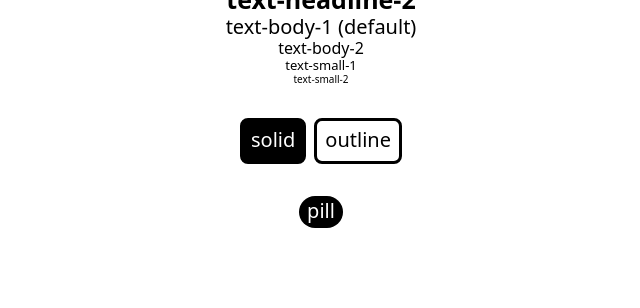
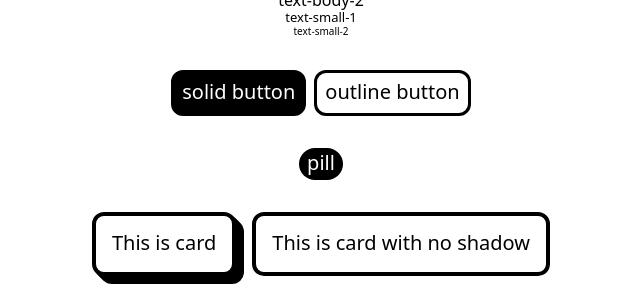
Before and after one commit to wevisdemo/conlab, a Next.js app: page / in a window 1280 px wide. Shown: the part 489-797 px from the top of the page, without its empty margins (319-959 px from the left). Built offline with nearby package versions, Linux system fonts and the light colour scheme.

Commit message:
Add card component

```diff
--- a/assets/styles/globals.css
+++ b/assets/styles/globals.css
@@ -38,6 +38,11 @@
   .text-small-2 {
     @apply text-[10px];
   }
+
+  .oblique-shadow {
+    box-shadow: 8px 8px black, 7px 7px black, 6px 6px black, 5px 5px black,
+      4px 4px black, 3px 3px black, 2px 2px black, 1px 1px black;
+  }
 }
 
 @layer base {
--- a/components/button.tsx
+++ b/components/button.tsx
@@ -14,7 +14,7 @@ const Button: FunctionComponent<ButtonProps> = ({
 }) => (
   <button
     onClick={onClick}
-    className={`${className} border-black border-[3px] rounded-lg p-2 text-center ${
+    className={`${className} border-black border-[3px] rounded-xl p-2 text-center ${
       state === 'solid' ? 'bg-black text-white' : ''
     }`}
   >
--- /dev/null
+++ b/components/card.tsx
@@ -0,0 +1,17 @@
+import { FunctionComponent } from 'react';
+
+type CardProps = {
+  noShadow?: boolean;
+};
+
+const Card: FunctionComponent<CardProps> = ({ children, noShadow }) => (
+  <div
+    className={`rounded-xl border-4 border-black p-4 ${
+      noShadow ? '' : 'oblique-shadow'
+    }`}
+  >
+    {children}
+  </div>
+);
+
+export default Card;
--- a/pages/index.tsx
+++ b/pages/index.tsx
@@ -1,5 +1,6 @@
 import Head from 'next/head';
 import Button from '../components/button';
+import Card from '../components/card';
 import Pill from '../components/pill';
 
 const Home = () => (
@@ -29,16 +30,21 @@ const Home = () => (
 
       <div className="flex flex-row space-x-2">
         <Button state="solid" onClick={() => alert('solid clicked')}>
-          solid
+          solid button
         </Button>
         <Button state="outline" onClick={() => alert('outline clicked')}>
-          outline
+          outline button
         </Button>
       </div>
 
       <div>
         <Pill>pill</Pill>
       </div>
+
+      <div className="flex flex-row space-x-4">
+        <Card>This is card</Card>
+        <Card noShadow>This is card with no shadow</Card>
+      </div>
     </main>
   </div>
 );
```
